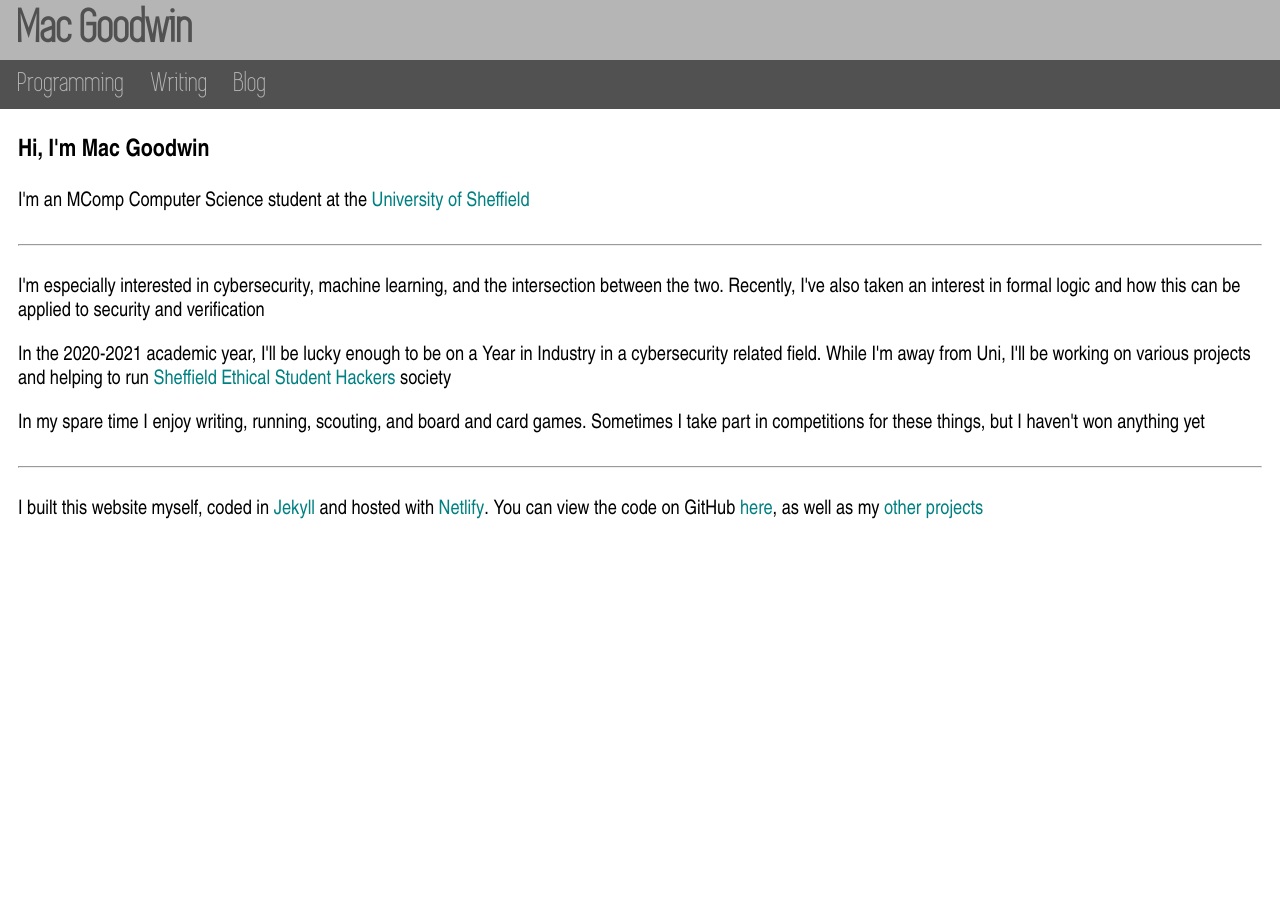
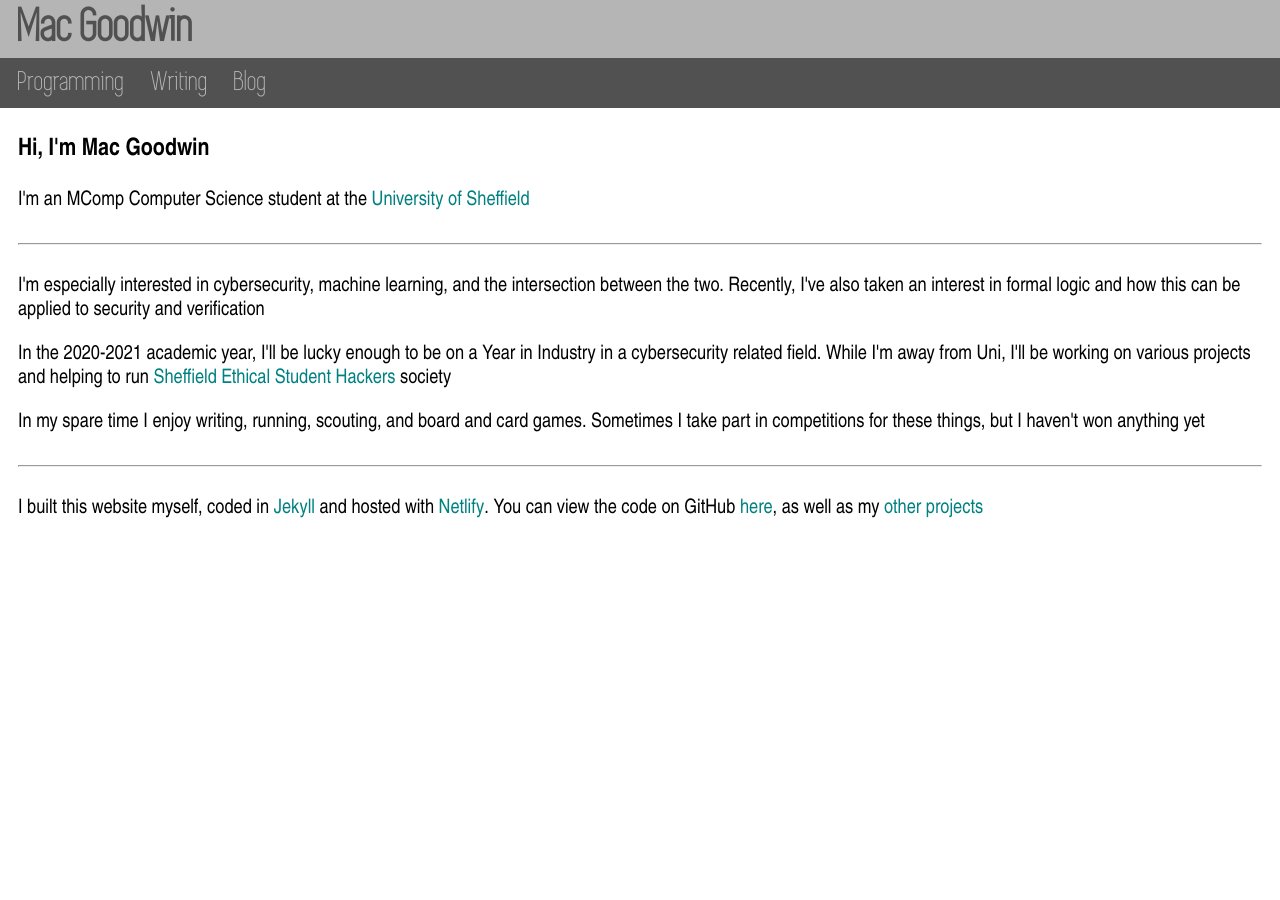
Before and after one commit to Twigonometry/mac-goodwin.com, a Jekyll site: the page built from mac-goodwin/index.html, in a window 1280 px wide. Built offline with Jekyll 4.4.1, drawn with Linux system fonts in a browser that asks for light colours; some web fonts are replaced.

Commit message:
Minor spacing adjustments - attempt to get spacing on mobile

```diff
--- a/mac-goodwin/_sass/main.scss
+++ b/mac-goodwin/_sass/main.scss
@@ -29,18 +29,14 @@ body {
   border: 0;
 }
 
-.banner h1, .nav ul {
-  padding: 0;
-  margin: 0;
-  border: 0;
-}
-
 .banner h1 {
   color: rgb(81, 81, 81);
   font-family: 'Simplifica', 'Helvetica', sans-serif;
   font-size: 48px;
-  padding: 0.45% 0.3%;
-  margin-left: 1.1%;
+  border-style: hidden;
+  border-width: 2px 0;
+  padding: 0.4% 0.3%;
+  margin: 0 0 0 1.1%;
 }
 
 .nav {
@@ -48,6 +44,12 @@ body {
   font-size: 28px;
   width: 100%;
   background-color: rgb(81, 81, 81);
+  padding: 0;
+  margin: 0;
+  border: 0;
+}
+
+.nav ul {
   padding: 0;
   margin: 0;
   border: 0;
```
